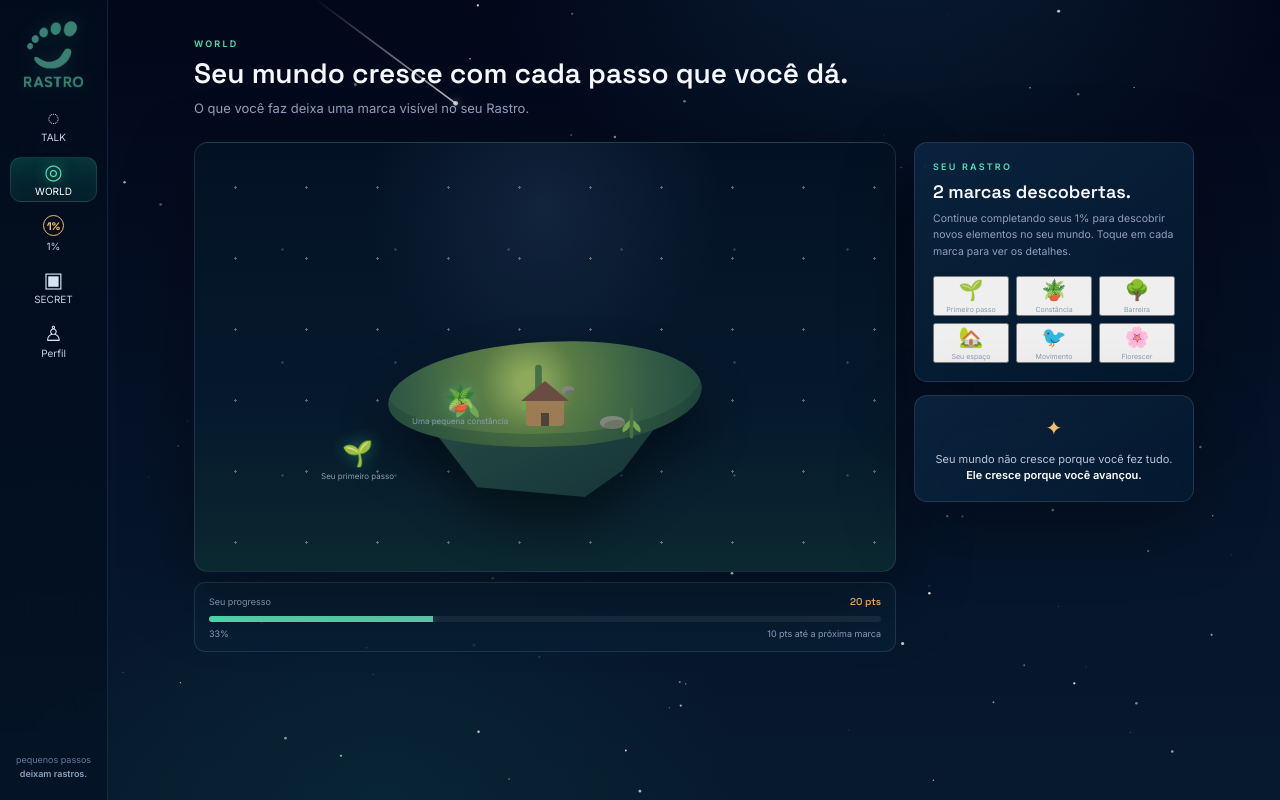
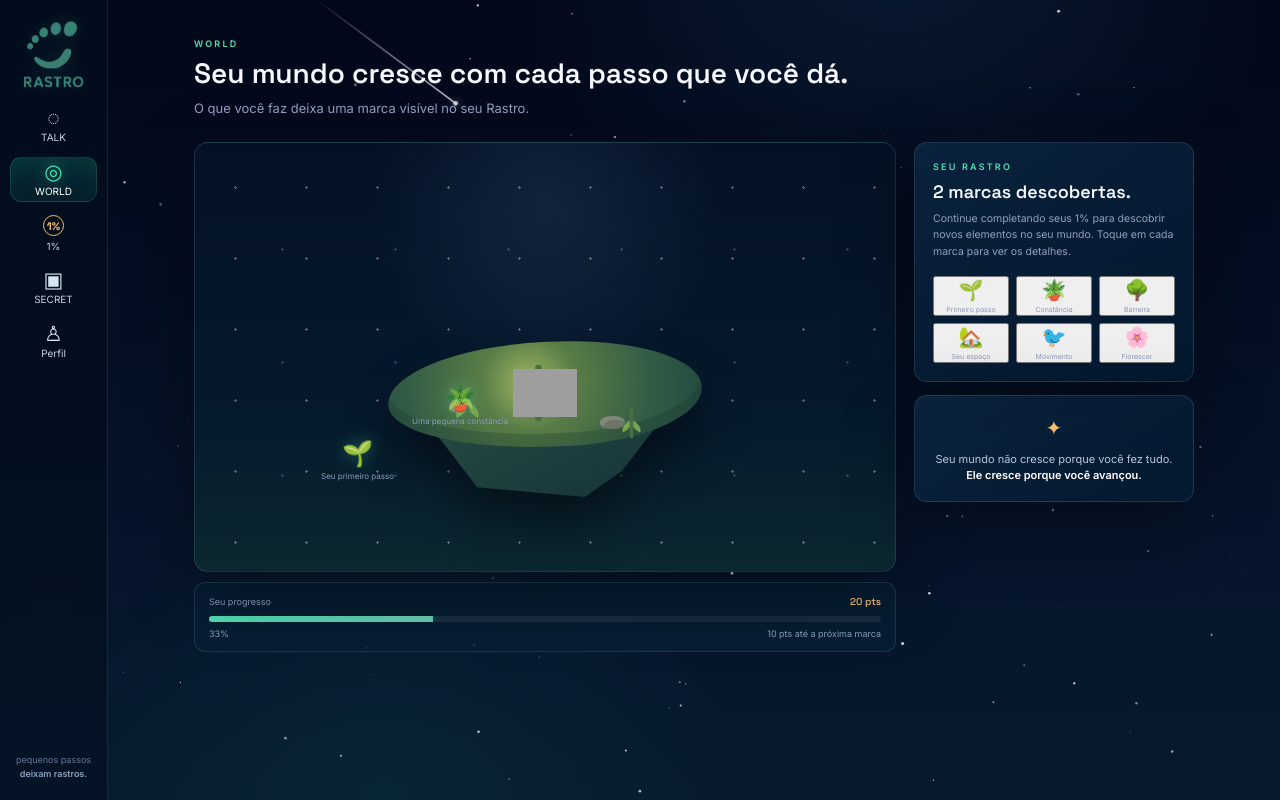
Before and after one commit to samandralves/R-STRO, a Flask app: page /world in a window 1280 px wide. Run offline with Flask 3, Linux system fonts and the light colour scheme; grey boxes are pictures that could not be loaded.

Commit message:
Update style.css

```diff
--- a/static/css/style.css
+++ b/static/css/style.css
@@ -97,7 +97,7 @@ body{
 .island:after{content:"";position:absolute;left:30px;right:31px;top:90px;height:83px;background:linear-gradient(155deg,#264c45,#153238);clip-path:polygon(4% 0,95% 0,79% 68%,65% 100%,25% 88%);z-index:-1}
 .island-rock{position:absolute;background:#6d7567;border-radius:45%;box-shadow:inset 4px 4px 0 rgba(255,255,255,.13)}.rock-a{width:18px;height:10px;left:70px;top:79px}.rock-b{width:25px;height:13px;left:220px;top:92px}.rock-c{width:13px;height:8px;left:181px;top:62px}
 .plant{position:absolute;width:35px;height:60px;z-index:3}.plant i{position:absolute;width:19px;height:11px;background:#75a64f;border-radius:100% 0 100% 0;bottom:15px}.plant i:first-child{left:2px;transform:rotate(-28deg)}.plant i:nth-child(2){right:2px;transform:scaleX(-1) rotate(-28deg)}.plant b{position:absolute;width:5px;height:42px;background:#477044;left:15px;bottom:3px;border-radius:8px}.plant-a{left:70px;top:47px;transform:scale(.9)}.plant-b{left:141px;top:31px;transform:scale(1.35)}.plant-c{right:61px;top:65px;transform:scale(.72)}
-.island-house{position:absolute;left:146px;top:72px;width:38px;height:30px;background:#9b7c55;border-radius:4px;z-index:4}.island-house:before{content:"";position:absolute;left:-5px;top:-15px;border-left:24px solid transparent;border-right:24px solid transparent;border-bottom:20px solid #6b4c43}.island-house:after{content:"";position:absolute;width:8px;height:13px;background:#4e4339;left:15px;bottom:0}
+.island-house{position:absolute;left:133px;top:36px;width:64px;height:66px;background:url('../img/house-world.png') no-repeat center/contain;z-index:4}
 .world-labels{position:absolute;inset:0}.world-badge{position:absolute;display:flex;flex-direction:column;align-items:center;gap:3px}.world-badge b{font-size:25px;filter:drop-shadow(0 0 8px rgba(79,224,179,.4))}.world-badge small{font-size:8px;color:#8d9cb8}.badge-1{left:18%;bottom:21%}.badge-2{left:31%;bottom:34%}.badge-3{left:49%;bottom:38%}.badge-4{left:67%;bottom:27%}.badge-5{left:78%;bottom:43%}.badge-6{left:88%;bottom:30%}
 .world-progress-box{margin-top:10px;background:rgba(8,31,52,.82);border:1px solid var(--border);border-radius:11px;padding:12px 14px}.progress-row,.unlock-row{display:flex;justify-content:space-between;align-items:center;font-size:9px;color:var(--muted)}.progress-row strong{color:var(--sun);font:600 10px Space Grotesk}.progress-track{height:6px;background:rgba(255,255,255,.07);border-radius:99px;overflow:hidden;margin:8px 0 6px}.progress-track span{display:block;height:100%;background:linear-gradient(90deg,var(--brand),#6bceb4);box-shadow:0 0 10px rgba(79,224,179,.35);transition:.3s}
 .world-card{padding:18px}.world-card h2{font:600 18px Space Grotesk,sans-serif;margin-bottom:8px}.world-card>p:not(.eyebrow){font-size:10.5px;line-height:1.55;color:var(--muted);margin-bottom:16px}.unlocks{display:grid;grid-template-columns:repeat(3,1fr);gap:7px}.unlocks span{border:1px solid rgba(255,255,255,.08);border-radius:9px;padding:8px 4px;text-align:center;opacity:.35;filter:grayscale(1)}.unlocks span.unlocked{opacity:1;filter:none;border-color:rgba(79,224,179,.2)}.unlocks b{display:block;font-size:20px}.unlocks small{display:block;color:#8b9ab6;font-size:7px;margin-top:3px}
```
